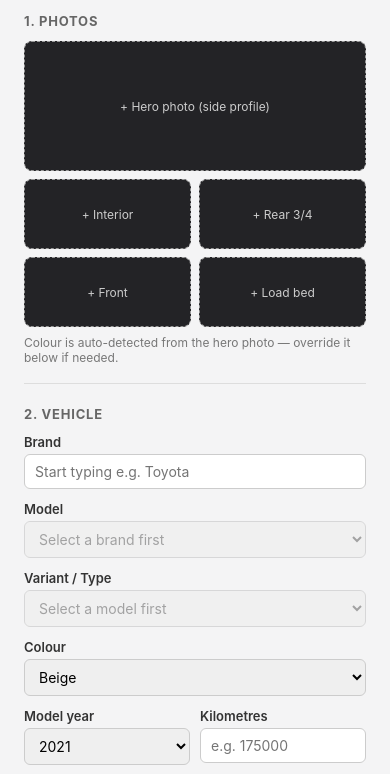
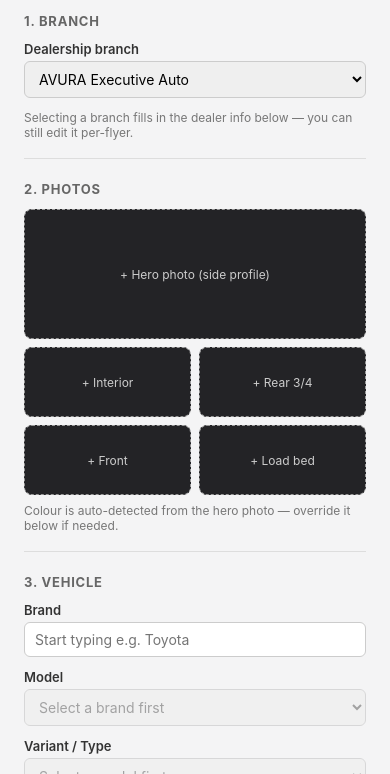
Before and after one commit to Alexcode519/auto-flyer, a plain HTML site: page index.html in a window 390 px wide. Shown: the part 51-825 px from the top of the page. Drawn offline with nearby package versions, Linux system fonts and the light colour scheme.

Commit message:
Add branch selector for multi-location flyers
Adds a Branch dropdown (5 branches, including the real Avura
Rustenburg location) that pre-fills dealer name/address/phone/website;
the placeholder branches are ready for real details later.

```diff
--- a/app.js
+++ b/app.js
@@ -64,6 +64,29 @@ function detectColorFromImage(imgEl, callback) {
 
 // ---------- Element refs ----------
 const $ = (id) => document.getElementById(id);
+
+// ---------- Branch selector ----------
+const branchSelect = $("branch-select");
+BRANCH_DATA.forEach((branch, i) => {
+  const opt = document.createElement("option");
+  opt.value = i;
+  opt.textContent = branch.name;
+  branchSelect.appendChild(opt);
+});
+
+function applyBranch(index) {
+  const branch = BRANCH_DATA[index];
+  if (!branch) return;
+  $("dealer-name-input").value = branch.name;
+  $("dealer-address-input").value = branch.address;
+  $("dealer-phone-input").value = branch.phone;
+  $("dealer-web-input").value = branch.website;
+}
+
+branchSelect.addEventListener("change", () => {
+  applyBranch(Number(branchSelect.value));
+  syncPreview();
+});
 
 const state = {
   brand: "", model: "", variant: "",
@@ -312,4 +335,5 @@ $("export-btn").addEventListener("click", () => {
 
 // initial defaults
 $("year-input").value = "2021";
+applyBranch(0);
 syncPreview();
--- /dev/null
+++ b/branchData.js
@@ -0,0 +1,34 @@
+// Dealership branches. First entry is the real, confirmed branch; the rest
+// are placeholders to be filled in with real details per-branch.
+const BRANCH_DATA = [
+  {
+    name: "AVURA Executive Auto",
+    address: "36 Kock Street, Rustenburg, 0299",
+    phone: "014 592 0334",
+    website: "www.avuramotors.co.za"
+  },
+  {
+    name: "AVURA Branch 2 (edit me)",
+    address: "",
+    phone: "",
+    website: ""
+  },
+  {
+    name: "AVURA Branch 3 (edit me)",
+    address: "",
+    phone: "",
+    website: ""
+  },
+  {
+    name: "AVURA Branch 4 (edit me)",
+    address: "",
+    phone: "",
+    website: ""
+  },
+  {
+    name: "AVURA Branch 5 (edit me)",
+    address: "",
+    phone: "",
+    website: ""
+  }
+];
--- a/index.html
+++ b/index.html
@@ -14,7 +14,16 @@
     <h1>AutoFlyer</h1>
 
     <section class="field-group">
-      <h2>1. Photos</h2>
+      <h2>1. Branch</h2>
+      <label class="field">
+        <span>Dealership branch</span>
+        <select id="branch-select"></select>
+      </label>
+      <p class="hint">Selecting a branch fills in the dealer info below — you can still edit it per-flyer.</p>
+    </section>
+
+    <section class="field-group">
+      <h2>2. Photos</h2>
       <div class="photo-slots">
         <div class="photo-slot hero" data-slot="hero">
           <input type="file" accept="image/*" id="upload-hero" />
@@ -58,7 +67,7 @@
     </section>
 
     <section class="field-group">
-      <h2>2. Vehicle</h2>
+      <h2>3. Vehicle</h2>
 
       <label class="field">
         <span>Brand</span>
@@ -120,7 +129,7 @@
     </section>
 
     <section class="field-group">
-      <h2>3. Copy</h2>
+      <h2>4. Copy</h2>
       <label class="field">
         <span>Headline line 1</span>
         <input type="text" id="tagline1-input" value="BUILT TO WORK." />
@@ -143,7 +152,7 @@
     </section>
 
     <section class="field-group">
-      <h2>4. Dealer info</h2>
+      <h2>5. Dealer info</h2>
       <label class="field">
         <span>Dealer name</span>
         <input type="text" id="dealer-name-input" value="AVURA Executive Auto" />
@@ -260,6 +269,7 @@
 
 <script src="https://cdnjs.cloudflare.com/ajax/libs/html2canvas/1.4.1/html2canvas.min.js"></script>
 <script src="vehicleData.js"></script>
+<script src="branchData.js"></script>
 <script src="app.js"></script>
 </body>
 </html>
```
